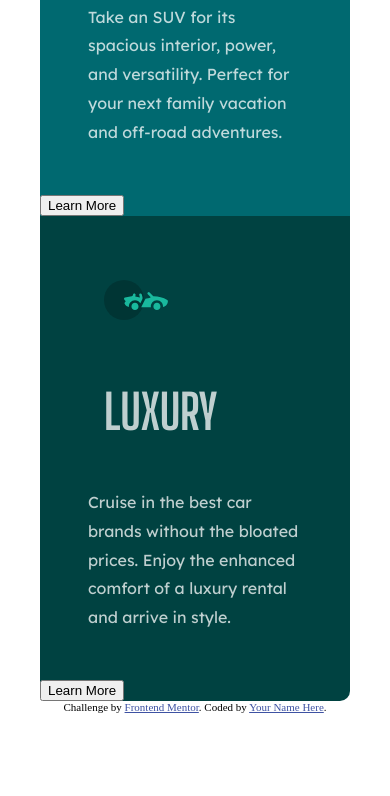
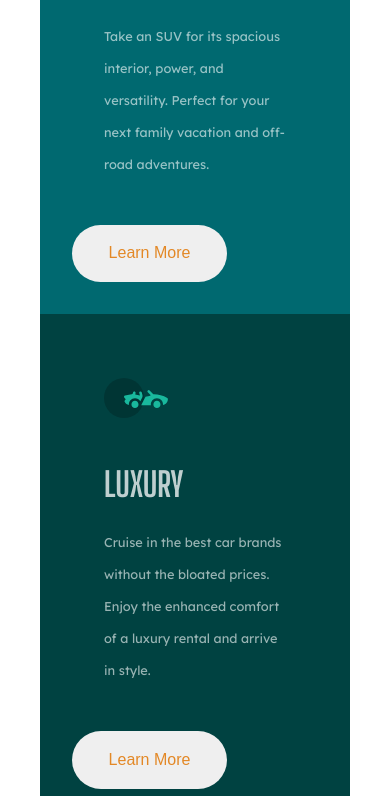
Before and after one commit to Mac20Q/FEM-3-col-preview-challenge, a plain HTML site: page 3-column-preview-card-component-main/index.html in a window 390 px wide. Shown: the part 827-1623 px from the top of the page. Drawn offline with Linux system fonts and the light colour scheme.

Commit message:
mobile size working

```diff
--- a/3-column-preview-card-component-main/index.html
+++ b/3-column-preview-card-component-main/index.html
@@ -64,7 +64,7 @@
       Challenge by
       <a href="https://www.frontendmentor.io?ref=challenge" target="_blank"
         >Frontend Mentor</a
-      >. Coded by <a href="#">Your Name Here</a>.
+      >. Coded by <a href="#">David Allen</a>.
     </div>
   </body>
 </html>
--- a/css/style.css
+++ b/css/style.css
@@ -15,30 +15,36 @@ font-family: 'Lexend Deca', sans-serif; */
 img{
     padding-top: 4rem;
     padding-left: 4rem;
+
 }
 
 .title {
     text-transform: uppercase;
     font-family: var(--ff-titles);
-    padding-left: 4rem;
-    padding-top: 1.7rem;
+    /* padding-left: 4rem;
+    padding-top: 1.7rem; */
     color: var(--color-transwhite);
     font-weight: 700;
-    font-size: 3rem;
+    font-size: 2.1rem;
+    margin-inline: 4rem;
+    padding-top: 1.2rem;
 }
 
 p {
     font-family: var(--ff-primary);
-    font-weight: 400;
-    line-height: 1.8rem;
-    margin: 3rem;
+    /* font-weight: 500; */
+    font-size: 0.8rem;
+    line-height: 2rem;
+    margin-inline: 4rem;
     color: var(--color-transwhite);
+    opacity: 0.8;
 }
 
 .orange {
     background: var(--color-primary);
     border-top-left-radius: 10px;
     border-top-right-radius: 10px;
+    margin-top: 4rem;
 
 }
 
@@ -52,6 +58,17 @@ p {
     border-bottom-right-radius: 10px;
 }
 
+.btn {
+    margin: 2rem;
+    border: 0;
+    border-radius: 50px;
+    height: 3.6rem;
+    width: 50%;
+
+    color: var(--color-primary);
+    font-size: 1rem;
+}
+
 
 .attribution {
     font-size: 11px; text-align: center;
```
